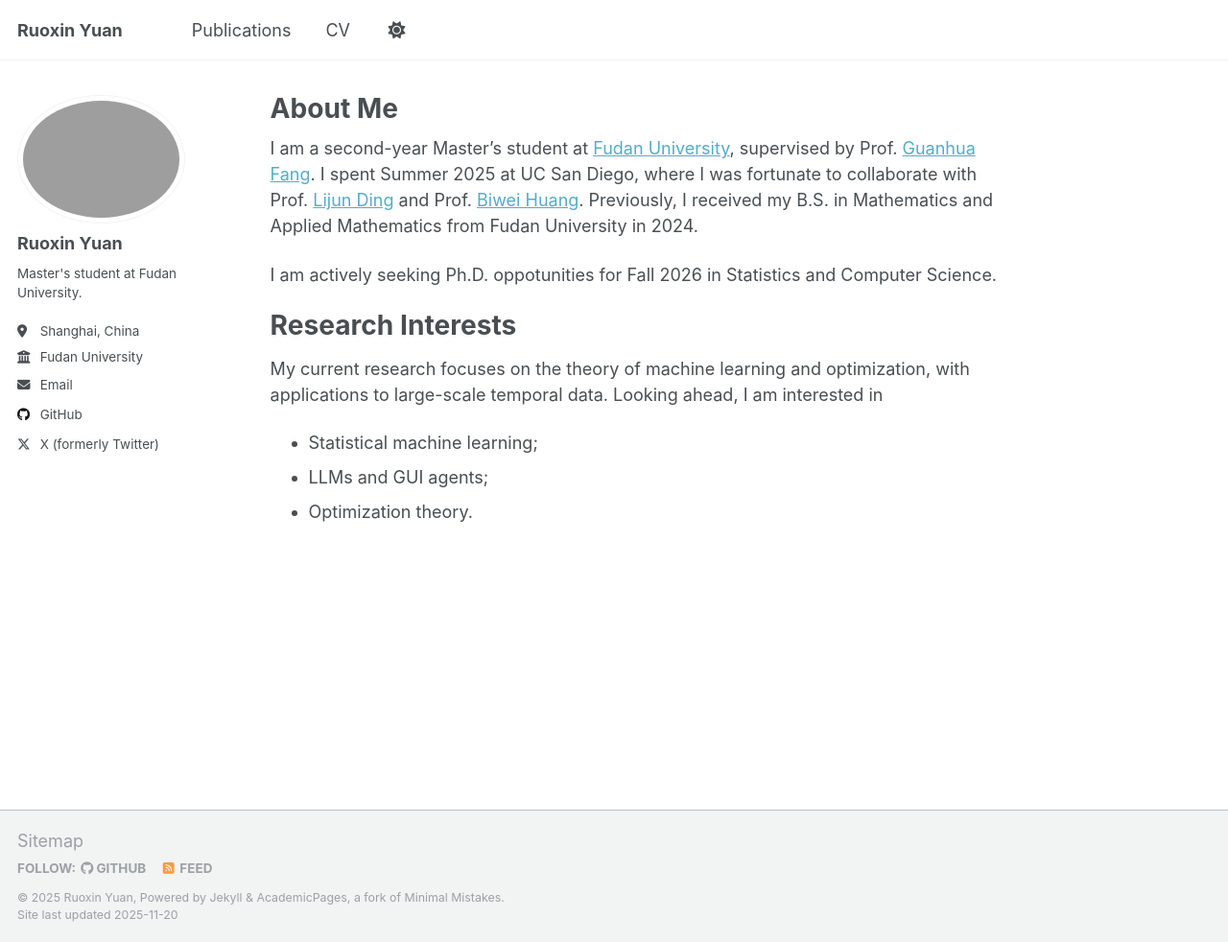
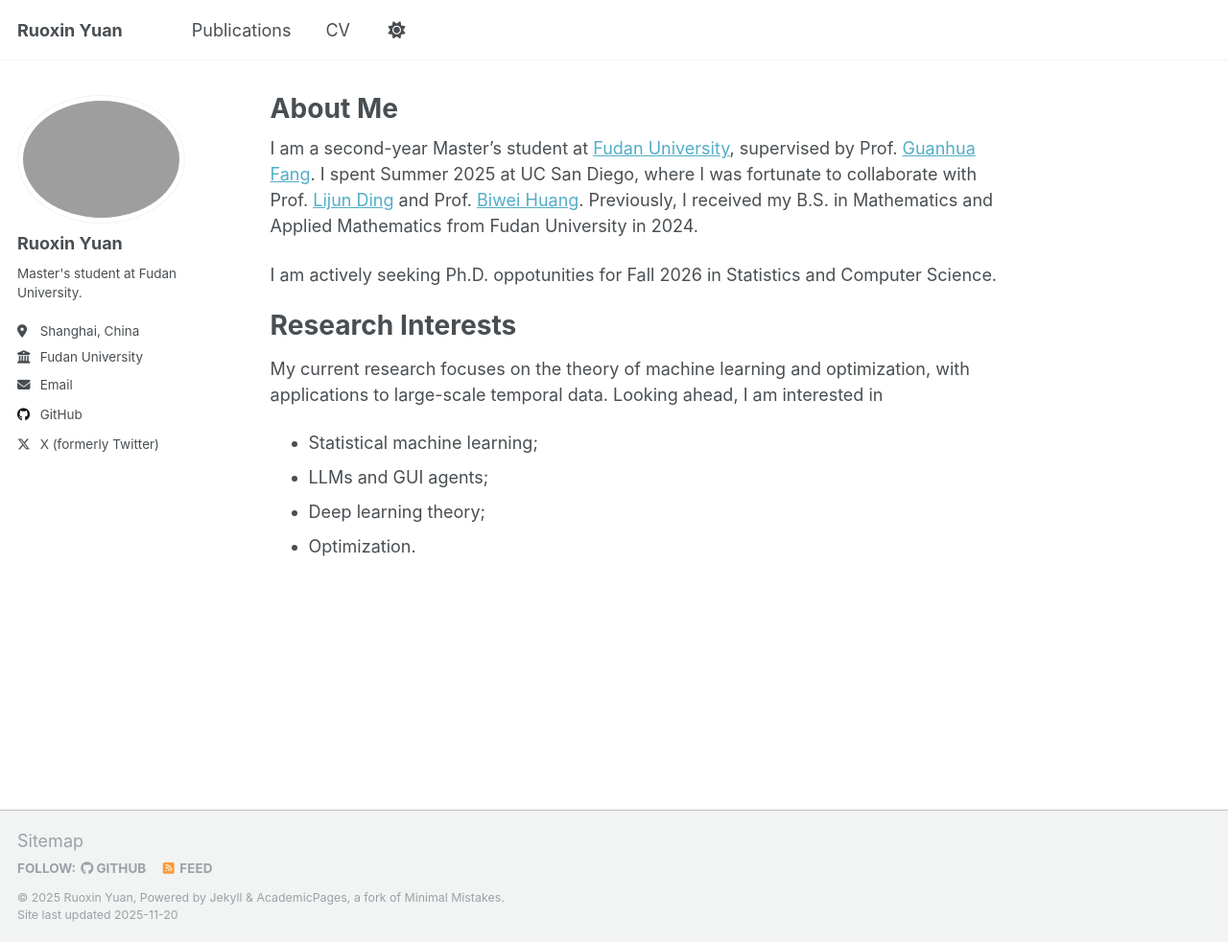
Before and after one commit to ruoxinyuan/ruoxinyuan.github.io, a Jekyll site: the page built from _pages/about.md, in a window 1280 px wide and 982 px high. Shown: the whole window at 96% size. Built offline with Jekyll 4.4.1, drawn with Linux system fonts in a browser that asks for light colours; a script that is not in the unit is left out.

Commit message:
Update profile

```diff
--- a/_pages/about.md
+++ b/_pages/about.md
@@ -16,7 +16,8 @@ Research Interests
 My current research focuses on the theory of machine learning and optimization, with applications to large-scale temporal data. Looking ahead, I am interested in
 - Statistical machine learning;
 - LLMs and GUI agents;
-- Optimization theory.
+- Deep learning theory;
+- Optimization.
 
 
 <!-- For those users that need more advanced functionality, the template also supports the following popular tools:
```
